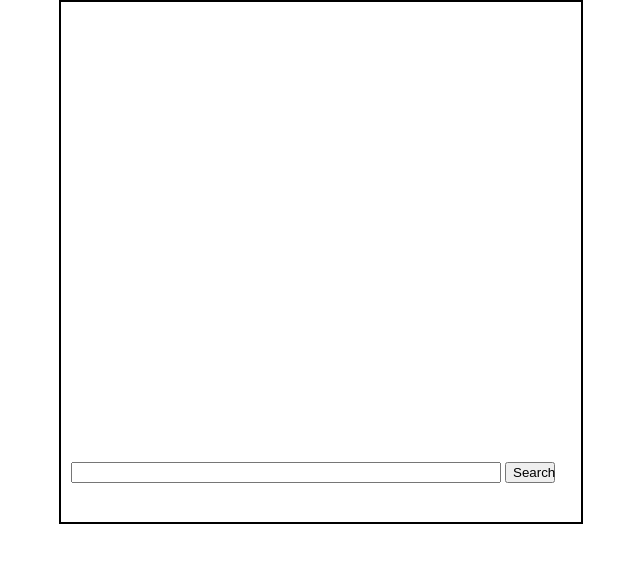
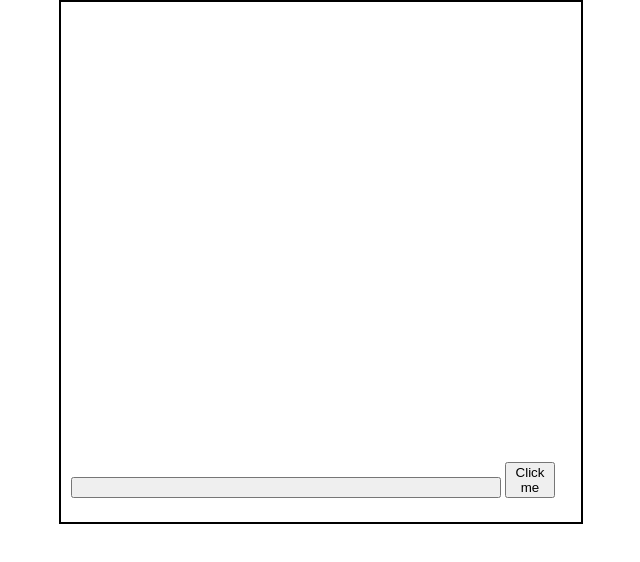
Before and after one commit to harmonicdatanetwork/physicsright, a plain HTML site: page index.html in a window 1280 px wide. Shown: the whole page, without its empty margins (319-959 px from the left). Drawn offline with nearby package versions, Linux system fonts and the light colour scheme.

Commit message:
Update index.html

```diff
--- a/index.html
+++ b/index.html
@@ -51,7 +51,7 @@
 <body>
 	<div class = 'chatBox'>
 	</div>
-	<input id="input" type="text" style="width: 430px;"> <button onkeypress="send(query)">Search</button>
+	<input id="input" type="button" style="width: 430px;"> <button onclick="send(query)">Click me</button>
 
 </body>
 </html>
```
